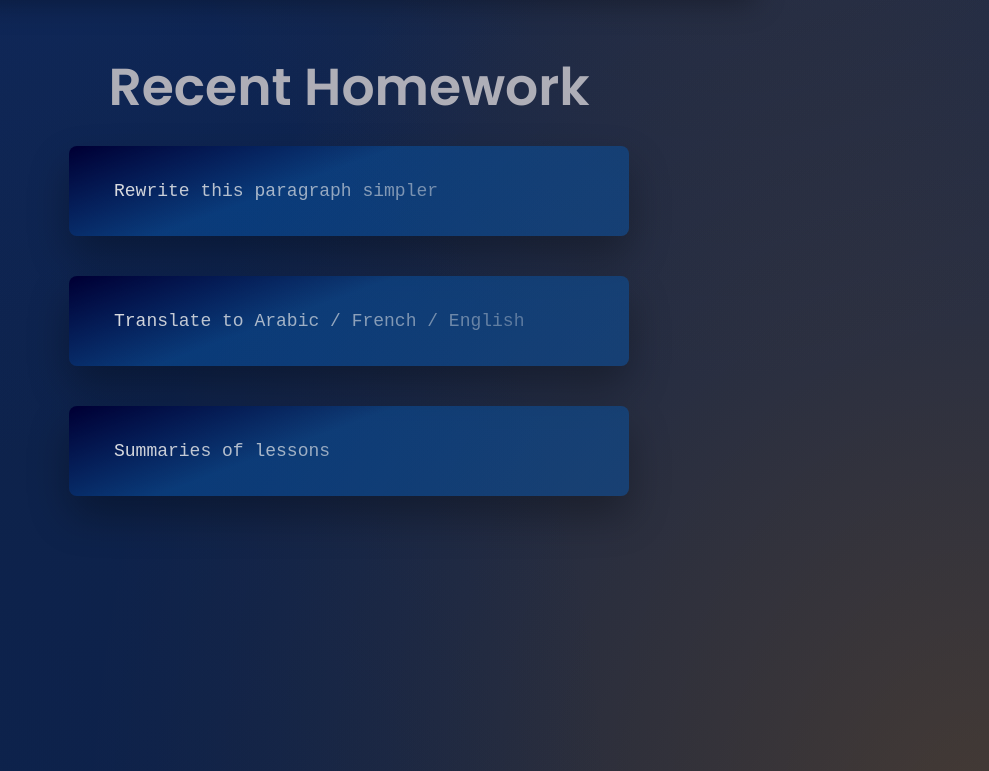
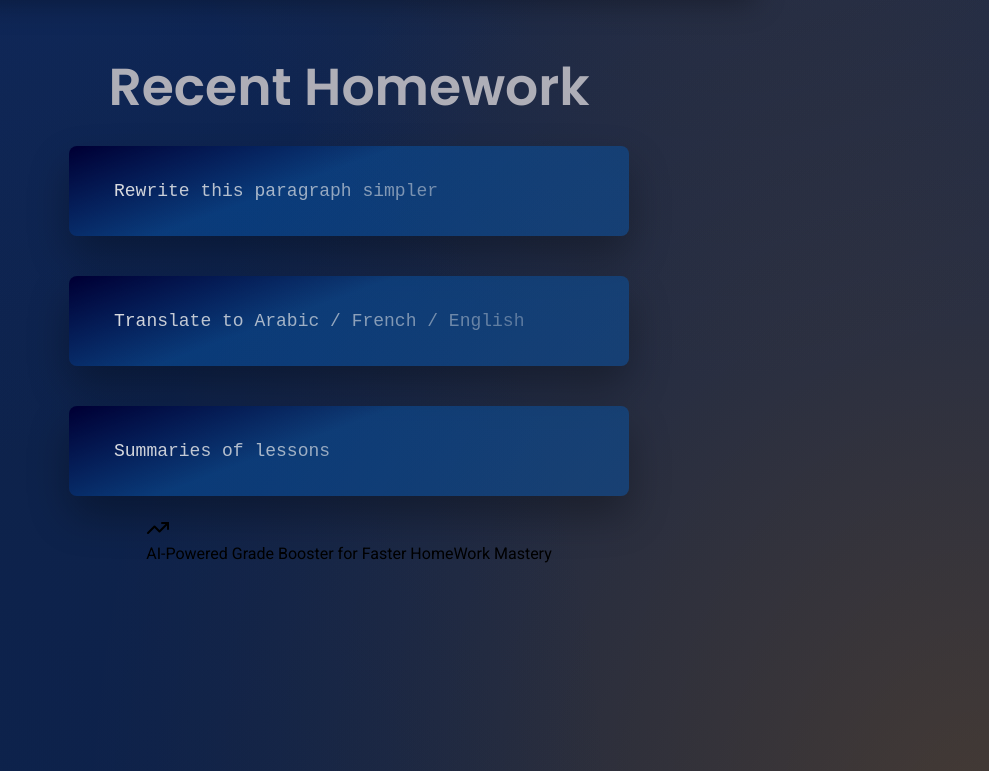
Before and after one commit to alimabrouki/RivzAI, a React (Vite) app: page / in a window 1280 px wide. Shown: the part 812-1583 px from the top of the page, without its empty margins (291-1280 px from the left). Built offline with nearby package versions, Linux system fonts and the light colour scheme.

Commit message:
add feature box html

```diff
--- /dev/null
+++ b/src/pages/Home/FeaturesBoxes.jsx
@@ -0,0 +1,24 @@
+import { TrendingUp } from 'lucide-react'
+import '../../styles/FeaturesBoxes.css'
+export const FeaturesBoxes = () => {
+  return (
+    <div className="features-boxes">
+        <div className="box">
+          <div className="feature">
+            <TrendingUp />
+            <p>AI-Powered Grade Booster for Faster HomeWork Mastery</p>
+          </div>
+        </div>
+        <div className="box">
+          <div className="feature">
+
+          </div>
+        </div>
+        <div className="box">
+          <div className="feature">
+
+          </div>
+        </div>
+    </div>
+  )
+}
--- a/src/pages/Home/HomePageWrapper.jsx
+++ b/src/pages/Home/HomePageWrapper.jsx
@@ -2,6 +2,7 @@ import '../../styles/hooks-styles/useIntersectionAnimation.css'
 import { PromptBox } from './PromptBox'
 import { RecentHomework } from './RecentHomework'
 import { useLocalStorage } from '../../hooks/useLocalStorage'
+import { FeaturesBoxes } from './FeaturesBoxes'
 export const HomePageWrapper = () => {
   const [addedHitsory, setAddedHistory] = useLocalStorage('newPrompt', [
     'Rewrite this paragraph simpler',
@@ -21,10 +22,11 @@ export const HomePageWrapper = () => {
           RivzAI brings elite AI problem-solving straight to your homework <span className='orange-under-title'>Fast</span>, <span className="orange-under-title"> Precise</span>, <span className="orange-under-title"> Grade-boosting</span>
         </h3>
         <h3 className='under-title-two'>
-          jibnelk a9wa AI agents bech irivz w ye5dem m3ak as3eb les exercices
+          jibnelk a9wa AI agent bech irivz w ye5dem m3ak as3eb les exercices
         </h3>
         <PromptBox handleAddHistory={handleAddHistory} />
         <RecentHomework addHistory={addedHitsory} />
+        <FeaturesBoxes />
       </div>
     </div>
   )
```
Also changed, not shown: src/styles/FeaturesBoxes.css (added).
